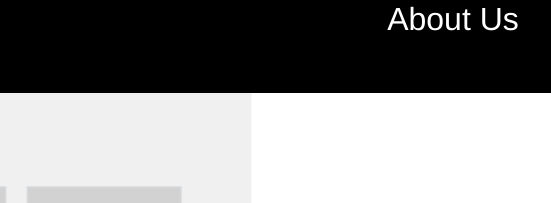
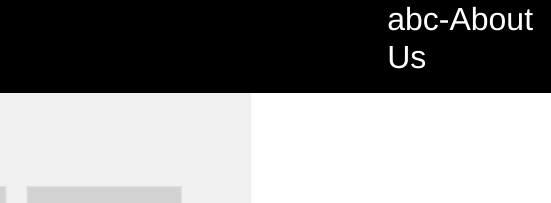
Before and after one commit to AronIngi/AronIngi.github.io, a plain HTML site: page index.html in a window 1280 px wide. Shown: the top 203 px of the page, 729-1280 px from the left. Drawn offline with nearby package versions, Linux system fonts and the light colour scheme.

Commit message:
Adding wrong text

```diff
--- a/LanguageManager.js
+++ b/LanguageManager.js
@@ -115,7 +115,7 @@ function English()
 {
 	if(currentHtmlPage === "index")
 	{
-		document.getElementById("aboutButtonText").innerHTML = "About Us";
+		document.getElementById("aboutButtonText").innerHTML = "abc-About Us";
 		document.getElementById("hoodiesText").innerHTML = "Hoodies";
 		document.getElementById("tShirtText").innerHTML = "T-Shirts";
 	}
--- a/index.html
+++ b/index.html
@@ -81,7 +81,7 @@
 
 				<a href="AboutPage.html">
 					<div id="aboutButton">
-						<h1 id="aboutButtonText">xxAbout Us<h1>
+						<h1 id="aboutButtonText">About Us<h1>
 					</div>
 				</a>
 			</div>
```
